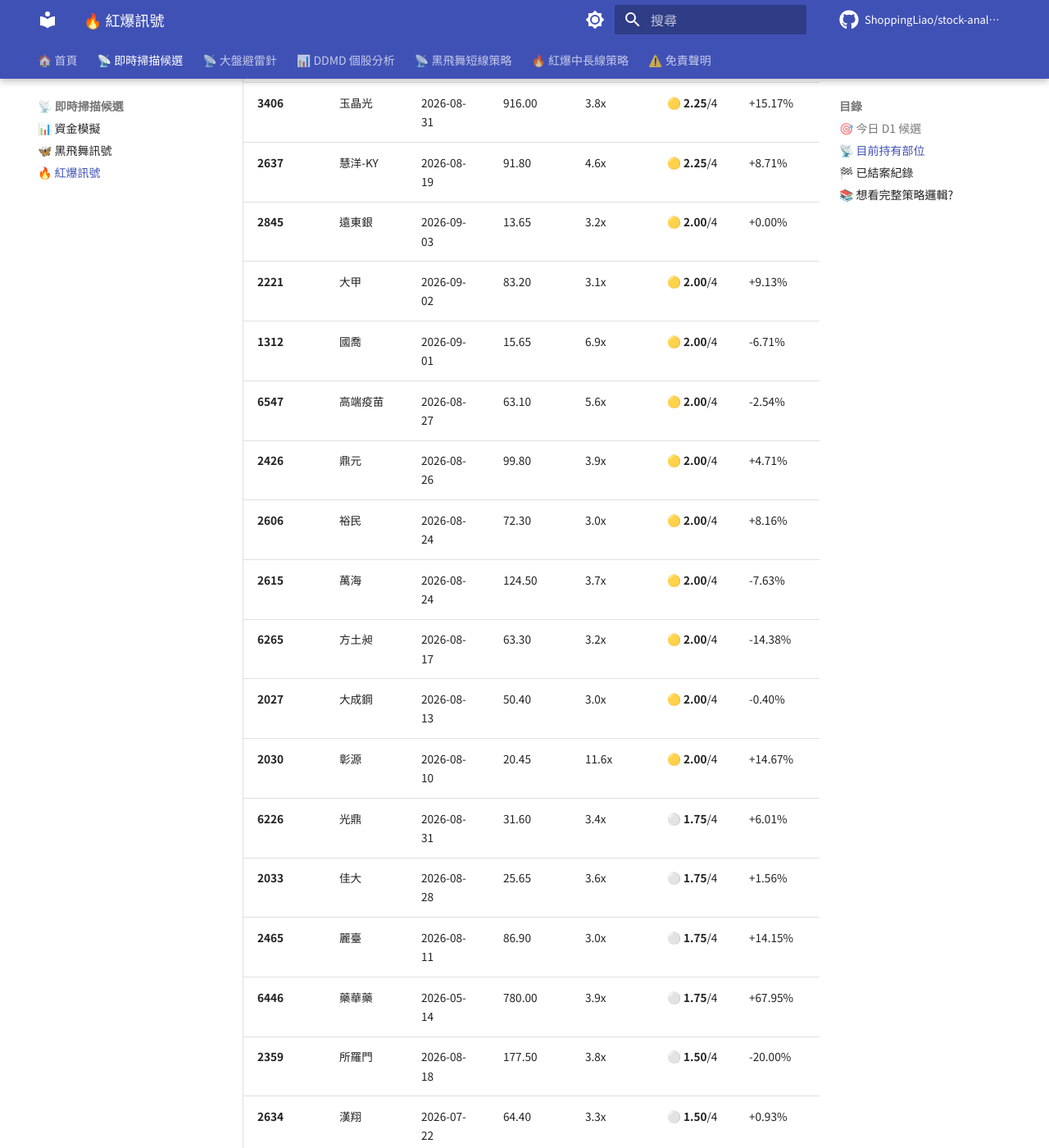
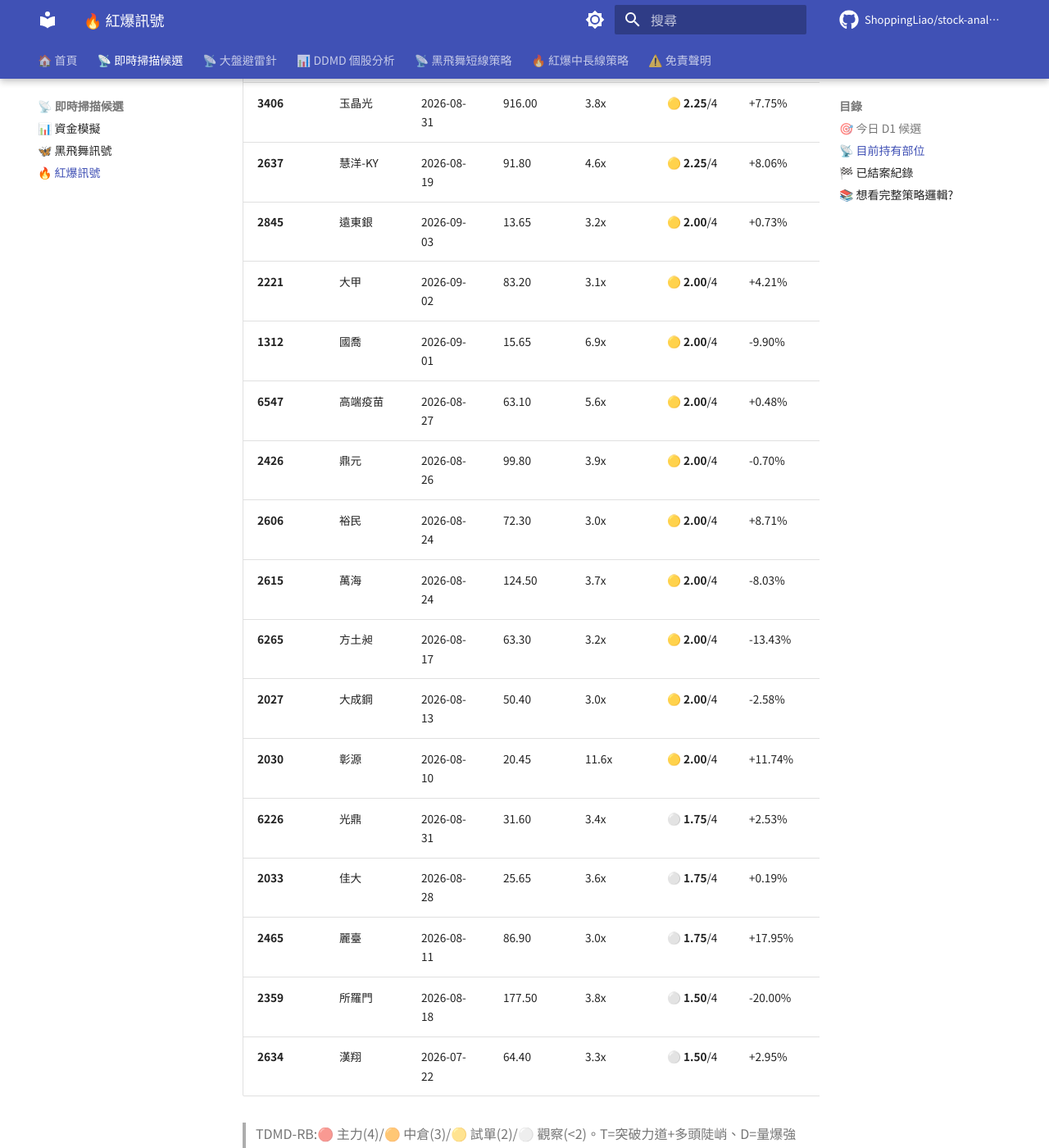
Before and after one commit to ShoppingLiao/stock-analysis-public, an MkDocs documentation site: the page built from docs/signals_red_burst.md, in a window 1280 px wide and 1400 px high, scrolled down 2137 px. Shown: the whole window at 82% size. Built offline with MkDocs 1.6.1 and Material for MkDocs 9.7.7, drawn with Linux system fonts in a browser that asks for light colours; comment, search, counter and statistics services are not loaded; some of the changed text lies outside the part shown.

Commit message:
docs(signals): update BB + RB + capital (2026-09-07)

```diff
--- a/docs/signals_red_burst.md
+++ b/docs/signals_red_burst.md
@@ -20,47 +20,46 @@ D1 條件成立 → 當天 13:00 後直接進場(漲停則 D2 開盤)。進場
 
 ## 📡 目前持有部位
 
-共 **37 檔** 在追蹤中,每 20 天結算一次。
+共 **36 檔** 在追蹤中,每 20 天結算一次。
 
 | 代號 | 公司 | 進場日 | 進場價 | 量比 | TDMD-RB | 最新 % | MFE | MAE | review |
 |------|------|--------|--------|------|---------|--------|-----|-----|--------|
-| **3141** | 晶宏 | 2026-09-02 | 93.50 | 9.9x | 🟠 **3.50**/4 | +9.63% | +17.65% | +4.28% | 0/10 |
-| **8039** | 台虹 | 2026-07-14 | 185.50 | 5.7x | 🟠 **3.50**/4 | +60.38% | +96.23% | -14.82% | 1/10 |
-| **4939** | 亞電 | 2026-08-28 | 92.80 | 5.1x | 🟠 **3.00**/4 | -5.28% | +0.43% | -13.58% | 0/10 |
-| **2491** | 吉祥全 | 2026-08-28 | 56.40 | 4.5x | 🟠 **3.00**/4 | -25.53% | -6.21% | -26.06% | 0/10 |
-| **2851** | 中再保 | 2026-08-21 | 47.10 | 10.7x | 🟠 **3.00**/4 | -0.96% | +1.59% | -11.78% | 0/10 |
-| **1709** | 和益 | 2026-08-13 | 30.65 | 5.3x | 🟠 **3.00**/4 | +10.93% | +23.00% | -3.75% | 0/10 |
-| **6538** | 倉和 | 2026-09-04 | 300.00 | 3.8x | 🟡 **2.75**/4 | — | — | — | 0/10 |
-| **2351** | 順德 | 2026-08-27 | 240.00 | 4.9x | 🟡 **2.75**/4 | -0.21% | +2.92% | -7.92% | 0/10 |
+| **3141** | 晶宏 | 2026-09-02 | 93.50 | 9.9x | 🟠 **3.50**/4 | +9.09% | +17.65% | +4.28% | 0/10 |
+| **8039** | 台虹 | 2026-07-14 | 185.50 | 5.7x | 🟠 **3.50**/4 | +76.28% | +96.23% | -14.82% | 1/10 |
+| **4939** | 亞電 | 2026-08-28 | 92.80 | 5.1x | 🟠 **3.00**/4 | +0.86% | +1.83% | -13.58% | 0/10 |
+| **2491** | 吉祥全 | 2026-08-28 | 56.40 | 4.5x | 🟠 **3.00**/4 | -23.76% | -6.21% | -27.66% | 0/10 |
+| **2851** | 中再保 | 2026-08-21 | 47.10 | 10.7x | 🟠 **3.00**/4 | -4.56% | +1.59% | -11.78% | 0/10 |
+| **1709** | 和益 | 2026-08-13 | 30.65 | 5.3x | 🟠 **3.00**/4 | +11.58% | +23.00% | -3.75% | 0/10 |
+| **6538** | 倉和 | 2026-09-04 | 300.00 | 3.8x | 🟡 **2.75**/4 | +1.67% | +5.00% | -6.17% | 0/10 |
+| **2351** | 順德 | 2026-08-27 | 240.00 | 4.9x | 🟡 **2.75**/4 | -2.71% | +2.92% | -7.92% | 0/10 |
 | **6108** | 競國 | 2026-08-19 | 24.75 | 4.1x | 🟡 **2.75**/4 | -7.27% | +7.47% | -11.52% | 0/10 |
-| **3498** | 陽程 | 2026-08-17 | 158.50 | 4.2x | 🟡 **2.75**/4 | +22.40% | +39.75% | -3.15% | 0/10 |
-| **2464** | 盟立 | 2026-09-04 | 211.00 | 3.1x | 🟡 **2.50**/4 | — | — | — | 0/10 |
-| **3094** | 聯傑 | 2026-09-04 | 46.50 | 5.8x | 🟡 **2.50**/4 | — | — | — | 0/10 |
-| **2887** | 台新新光金 | 2026-08-31 | 38.55 | 3.6x | 🟡 **2.50**/4 | +7.65% | +10.64% | +0.78% | 0/10 |
-| **3490** | 單井 | 2026-08-19 | 46.80 | 3.4x | 🟡 **2.50**/4 | -1.71% | +23.50% | -6.20% | 0/10 |
-| **6214** | 精誠 | 2026-08-17 | 175.50 | 10.6x | 🟡 **2.50**/4 | +5.70% | +5.98% | -1.14% | 0/10 |
-| **2357** | 華碩 | 2026-08-14 | 996.00 | 3.6x | 🟡 **2.50**/4 | +2.91% | +3.41% | -10.54% | 0/10 |
-| **2103** | 台橡 | 2026-08-11 | 28.65 | 5.0x | 🟡 **2.50**/4 | -1.40% | +2.79% | -6.46% | 0/10 |
-| **2301** | 光寶科 | 2026-08-05 | 249.00 | 4.1x | 🟡 **2.50**/4 | +23.69% | +31.73% | -2.01% | 1/10 |
-| **2395** | 研華 | 2026-07-09 | 547.00 | 3.1x | 🟡 **2.50**/4 | +29.98% | +32.91% | -9.78% | 2/10 |
-| **3406** | 玉晶光 | 2026-08-31 | 916.00 | 3.8x | 🟡 **2.25**/4 | +15.17% | +19.00% | +5.02% | 0/10 |
-| **2637** | 慧洋-KY | 2026-08-19 | 91.80 | 4.6x | 🟡 **2.25**/4 | +8.71% | +17.65% | -1.96% | 0/10 |
-| **2845** | 遠東銀 | 2026-09-03 | 13.65 | 3.2x | 🟡 **2.00**/4 | +0.00% | +0.73% | -1.83% | 0/10 |
-| **2221** | 大甲 | 2026-09-02 | 83.20 | 3.1x | 🟡 **2.00**/4 | +9.13% | +18.39% | +1.20% | 0/10 |
-| **1312** | 國喬 | 2026-09-01 | 15.65 | 6.9x | 🟡 **2.00**/4 | -6.71% | +4.79% | -9.58% | 0/10 |
-| **6547** | 高端疫苗 | 2026-08-27 | 63.10 | 5.6x | 🟡 **2.00**/4 | -2.54% | +7.61% | -3.96% | 0/10 |
-| **2426** | 鼎元 | 2026-08-26 | 99.80 | 3.9x | 🟡 **2.00**/4 | +4.71% | +11.22% | -11.42% | 0/10 |
-| **2606** | 裕民 | 2026-08-24 | 72.30 | 3.0x | 🟡 **2.00**/4 | +8.16% | +10.65% | -3.18% | 0/10 |
-| **2615** | 萬海 | 2026-08-24 | 124.50 | 3.7x | 🟡 **2.00**/4 | -7.63% | +8.03% | -12.85% | 0/10 |
-| **6265** | 方土昶 | 2026-08-17 | 63.30 | 3.2x | 🟡 **2.00**/4 | -14.38% | +3.16% | -16.59% | 0/10 |
-| **2027** | 大成鋼 | 2026-08-13 | 50.40 | 3.0x | 🟡 **2.00**/4 | -0.40% | +3.77% | -7.04% | 0/10 |
-| **2030** | 彰源 | 2026-08-10 | 20.45 | 11.6x | 🟡 **2.00**/4 | +14.67% | +16.38% | +0.00% | 0/10 |
-| **6226** | 光鼎 | 2026-08-31 | 31.60 | 3.4x | ⚪ **1.75**/4 | +6.01% | +12.50% | -2.85% | 0/10 |
-| **2033** | 佳大 | 2026-08-28 | 25.65 | 3.6x | ⚪ **1.75**/4 | +1.56% | +9.94% | -8.77% | 0/10 |
-| **2465** | 麗臺 | 2026-08-11 | 86.90 | 3.0x | ⚪ **1.75**/4 | +14.15% | +23.71% | -2.88% | 0/10 |
-| **6446** | 藥華藥 | 2026-05-14 | 780.00 | 3.9x | ⚪ **1.75**/4 | +67.95% | +110.90% | -0.64% | 3/10 |
+| **3498** | 陽程 | 2026-08-17 | 158.50 | 4.2x | 🟡 **2.75**/4 | +19.56% | +39.75% | -3.15% | 0/10 |
+| **2464** | 盟立 | 2026-09-04 | 211.00 | 3.1x | 🟡 **2.50**/4 | -3.79% | +0.95% | -4.03% | 0/10 |
+| **3094** | 聯傑 | 2026-09-04 | 46.50 | 5.8x | 🟡 **2.50**/4 | -3.66% | +9.25% | -3.66% | 0/10 |
+| **2887** | 台新新光金 | 2026-08-31 | 38.55 | 3.6x | 🟡 **2.50**/4 | +6.61% | +10.64% | +0.78% | 0/10 |
+| **3490** | 單井 | 2026-08-19 | 46.80 | 3.4x | 🟡 **2.50**/4 | -1.39% | +23.50% | -6.20% | 0/10 |
+| **6214** | 精誠 | 2026-08-17 | 175.50 | 10.6x | 🟡 **2.50**/4 | +5.41% | +6.27% | -1.14% | 0/10 |
+| **2357** | 華碩 | 2026-08-14 | 996.00 | 3.6x | 🟡 **2.50**/4 | +0.30% | +3.41% | -10.54% | 0/10 |
+| **2103** | 台橡 | 2026-08-11 | 28.65 | 5.0x | 🟡 **2.50**/4 | -4.36% | +2.79% | -6.46% | 0/10 |
+| **2301** | 光寶科 | 2026-08-05 | 249.00 | 4.1x | 🟡 **2.50**/4 | +20.08% | +31.73% | -2.01% | 1/10 |
+| **2395** | 研華 | 2026-07-09 | 547.00 | 3.1x | 🟡 **2.50**/4 | +24.31% | +32.91% | -9.78% | 2/10 |
+| **3406** | 玉晶光 | 2026-08-31 | 916.00 | 3.8x | 🟡 **2.25**/4 | +7.75% | +19.00% | +4.91% | 0/10 |
+| **2637** | 慧洋-KY | 2026-08-19 | 91.80 | 4.6x | 🟡 **2.25**/4 | +8.06% | +17.65% | -1.96% | 0/10 |
+| **2845** | 遠東銀 | 2026-09-03 | 13.65 | 3.2x | 🟡 **2.00**/4 | +0.73% | +1.10% | -1.83% | 0/10 |
+| **2221** | 大甲 | 2026-09-02 | 83.20 | 3.1x | 🟡 **2.00**/4 | +4.21% | +18.39% | +0.60% | 0/10 |
+| **1312** | 國喬 | 2026-09-01 | 15.65 | 6.9x | 🟡 **2.00**/4 | -9.90% | +4.79% | -10.22% | 0/10 |
+| **6547** | 高端疫苗 | 2026-08-27 | 63.10 | 5.6x | 🟡 **2.00**/4 | +0.48% | +7.61% | -3.96% | 0/10 |
+| **2426** | 鼎元 | 2026-08-26 | 99.80 | 3.9x | 🟡 **2.00**/4 | -0.70% | +11.22% | -11.42% | 0/10 |
+| **2606** | 裕民 | 2026-08-24 | 72.30 | 3.0x | 🟡 **2.00**/4 | +8.71% | +10.65% | -3.18% | 0/10 |
+| **2615** | 萬海 | 2026-08-24 | 124.50 | 3.7x | 🟡 **2.00**/4 | -8.03% | +8.03% | -12.85% | 0/10 |
+| **6265** | 方土昶 | 2026-08-17 | 63.30 | 3.2x | 🟡 **2.00**/4 | -13.43% | +3.16% | -16.59% | 0/10 |
+| **2027** | 大成鋼 | 2026-08-13 | 50.40 | 3.0x | 🟡 **2.00**/4 | -2.58% | +3.77% | -7.04% | 0/10 |
+| **2030** | 彰源 | 2026-08-10 | 20.45 | 11.6x | 🟡 **2.00**/4 | +11.74% | +16.38% | +0.00% | 1/10 |
+| **6226** | 光鼎 | 2026-08-31 | 31.60 | 3.4x | ⚪ **1.75**/4 | +2.53% | +12.50% | -2.85% | 0/10 |
+| **2033** | 佳大 | 2026-08-28 | 25.65 | 3.6x | ⚪ **1.75**/4 | +0.19% | +9.94% | -8.77% | 0/10 |
+| **2465** | 麗臺 | 2026-08-11 | 86.90 | 3.0x | ⚪ **1.75**/4 | +17.95% | +23.71% | -2.88% | 0/10 |
 | **2359** | 所羅門 | 2026-08-18 | 177.50 | 3.8x | ⚪ **1.50**/4 | -20.00% | +1.69% | -21.69% | 0/10 |
-| **2634** | 漢翔 | 2026-07-22 | 64.40 | 3.3x | ⚪ **1.50**/4 | +0.93% | +18.79% | -9.94% | 1/10 |
+| **2634** | 漢翔 | 2026-07-22 | 64.40 | 3.3x | ⚪ **1.50**/4 | +2.95% | +18.79% | -9.94% | 1/10 |
 
 > TDMD-RB:🔴 主力(4)/🟠 中倉(3)/🟡 試單(2)/⚪ 觀察(<2)。T=突破力道+多頭陡峭、D=量爆強度、M=籌碼三條合一、Dr=LLM 題材。
 
@@ -68,30 +67,30 @@ D1 條件成立 → 當天 13:00 後直接進場(漲停則 D2 開盤)。進場
 
 ## 🏁 已結案紀錄
 
-共 **232 筆** 已結案,勝率 **31.9%**,平均報酬 **-3.20%**
+共 **233 筆** 已結案,勝率 **32.2%**,平均報酬 **-2.89%**
 
 | 代號 | 公司 | 進場日 | 出場日 | 進場價 | 出場價 | 報酬 | 出場原因 |
 |------|------|--------|--------|--------|--------|------|---------|
+| 6446 | 藥華藥 | 2026-05-14 | 2026-09-07 | 780.00 | 1325.00 | **+69.87%** | 80 天結算 漲幅 -0.38% < 5% |
 | 2006 | 東和鋼鐵 | 2026-08-06 | 2026-09-03 | 86.20 | 82.60 | -4.18% | 20 天結算 漲幅 -4.18% < 5% |
 | 2425 | 承啟 | 2026-08-04 | 2026-09-01 | 50.20 | 37.45 | -25.40% | 20 天結算 漲幅 -25.40% < 5% |
 | 5880 | 合庫金 | 2026-07-30 | 2026-08-27 | 27.00 | 25.05 | -7.22% | 20 天結算 漲幅 -7.22% < 5% |
 | 1301 | 台塑 | 2026-06-25 | 2026-08-21 | 58.00 | 59.40 | **+2.41%** | 40 天結算 漲幅 -5.26% < 5% |
 | 3577 | 泓格 | 2026-07-24 | 2026-08-21 | 146.50 | 113.00 | -22.87% | 20 天結算 漲幅 -22.87% < 5% |
 | 3088 | 艾訊 | 2026-07-23 | 2026-08-20 | 154.00 | 125.00 | -18.83% | 20 天結算 漲幅 -18.83% < 5% |
+| 2484 | 希華 | 2026-05-25 | 2026-08-19 | 54.20 | 73.00 | **+34.69%** | 60 天結算 漲幅 1.25% < 5% |
 | 6414 | 樺漢 | 2026-07-22 | 2026-08-19 | 470.00 | 408.50 | -13.09% | 20 天結算 漲幅 -13.09% < 5% |
-| 2484 | 希華 | 2026-05-25 | 2026-08-19 | 54.20 | 73.00 | **+34.69%** | 60 天結算 漲幅 1.25% < 5% |
 | 3479 | 安勤 | 2026-05-22 | 2026-08-18 | 125.50 | 127.50 | **+1.59%** | 60 天結算 漲幅 -14.14% < 5% |
 | 2527 | 宏璟 | 2026-07-17 | 2026-08-14 | 49.05 | 44.40 | -9.48% | 20 天結算 漲幅 -9.48% < 5% |
 | 6505 | 台塑化 | 2026-07-16 | 2026-08-13 | 74.50 | 69.80 | -6.31% | 20 天結算 漲幅 -6.31% < 5% |
+| 6488 | 環球晶 | 2026-07-14 | 2026-08-11 | 1515.00 | 849.00 | -43.96% | 20 天結算 漲幅 -43.96% < 5% |
 | 6538 | 倉和 | 2026-07-14 | 2026-08-11 | 156.00 | 147.00 | -5.77% | 20 天結算 漲幅 -5.77% < 5% |
 | 8383 | 千附 | 2026-07-14 | 2026-08-11 | 84.20 | 68.60 | -18.53% | 20 天結算 漲幅 -18.53% < 5% |
-| 6488 | 環球晶 | 2026-07-14 | 2026-08-11 | 1515.00 | 849.00 | -43.96% | 20 天結算 漲幅 -43.96% < 5% |
 | 4541 | 晟田 | 2026-07-14 | 2026-08-11 | 70.60 | 66.30 | -6.09% | 20 天結算 漲幅 -6.09% < 5% |
 | 8071 | 能率網通 | 2026-06-12 | 2026-08-11 | 24.50 | 23.25 | -5.10% | 40 天結算 漲幅 -14.84% < 5% |
 | 6259 | 百徽 | 2026-05-14 | 2026-08-10 | 24.35 | 30.25 | **+24.23%** | 60 天結算 漲幅 -19.55% < 5% |
 | 8261 | 富鼎 | 2026-05-14 | 2026-08-10 | 136.00 | 179.00 | **+31.62%** | 60 天結算 漲幅 -38.80% < 5% |
 | 5488 | 松普 | 2026-07-13 | 2026-08-10 | 17.80 | 13.45 | -24.44% | 20 天結算 漲幅 -24.44% < 5% |
-| 3290 | 東浦 | 2026-06-10 | 2026-08-07 | 57.90 | 53.50 | -7.60% | 40 天結算 漲幅 -21.78% < 5% |
 
 *僅顯示最近 20 筆,完整紀錄會累積在內部 journal。*
 
```
Also changed, not shown: other parts of docs/signals_red_burst.md (+1 -1 lines), docs/signals_capital.md (+14 -14 lines).
